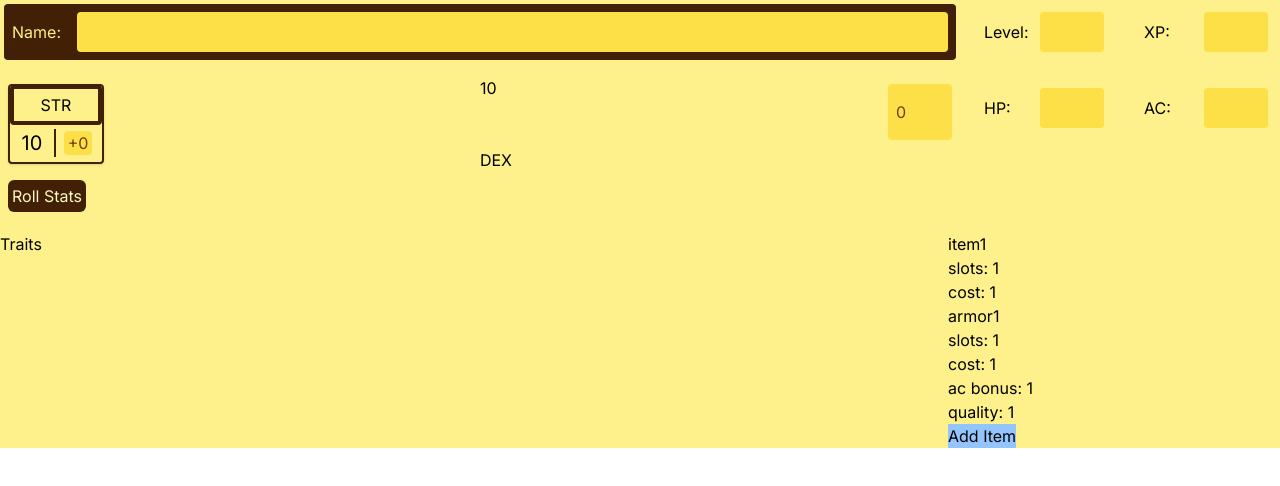
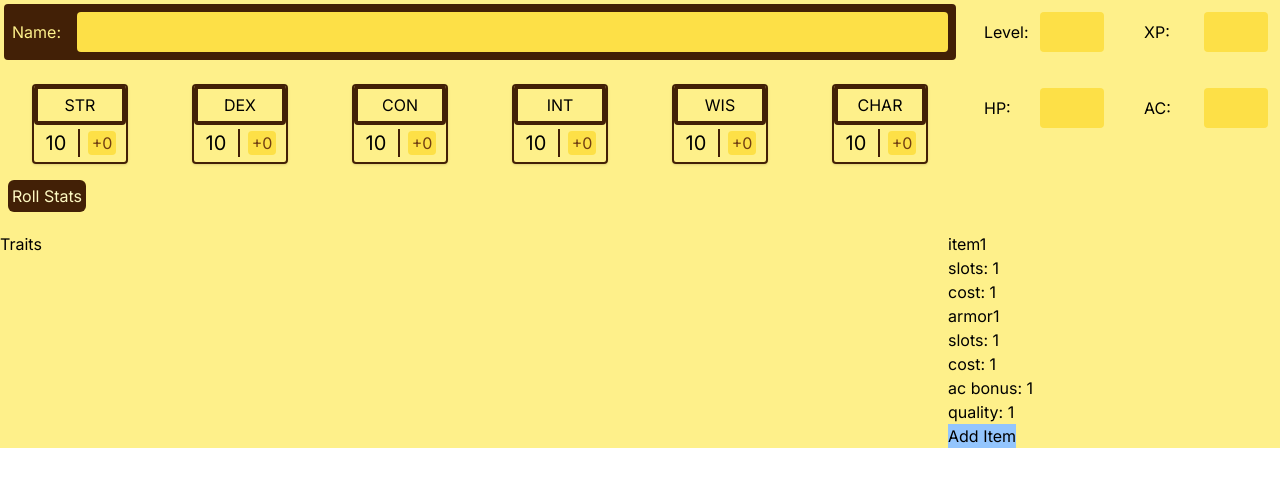
Before and after one commit to mf-andres/knave-charsheet, a Next.js app: page / in a window 1280 px wide. Shown: the top 486 px of the page. Built offline with nearby package versions, Linux system fonts and the light colour scheme.

Commit message:
feat: complete rework the layout of the defenses and bonuses

```diff
--- /dev/null
+++ b/components/defense-and-bonus.tsx
@@ -0,0 +1,36 @@
+import React, { ChangeEvent, Dispatch, SetStateAction } from "react";
+
+interface Props {
+  stat: number;
+  statSetter: Dispatch<SetStateAction<number>>;
+  statName: string;
+}
+
+const DefenseAndBonus: React.FC<Props> = ({ stat, statSetter, statName }) => {
+  const handleInputChange = (
+    e: ChangeEvent<HTMLInputElement>,
+    setter: Function
+  ) => {
+    const newValue = parseInt(e.target.value);
+    setter(newValue);
+  };
+
+  return (
+    <div className="grid grid-cols-2 grid-rows-2 items-center w-24 h-20 border-2 m-2 border-yellow-950 rounded shadow">
+      {/* can we modify both and change the other? */}
+      <div className="col-start-1 col-span-2 row-span-1 text-center p-1 border-4 border-yellow-950 rounded">
+        {statName}
+      </div>
+      <div className="col-start-1 col-span-1 row-start-2 row-span-1 text-center text-xl border-r-2 border-yellow-950">
+        {10 + stat}
+      </div>
+      <input
+        className="col-start-2 col-span-1 row-start-2 row-span-1 w-7 h-6 m-2 text-yellow-900 rounded text-base text-center"
+        value={"+" + stat}
+        onChange={(e) => handleInputChange(e, statSetter)}
+      />
+    </div>
+  );
+};
+
+export default DefenseAndBonus;
--- a/components/defenses-and-bonuses.tsx
+++ b/components/defenses-and-bonuses.tsx
@@ -1,4 +1,5 @@
 import { ChangeEvent, useState } from "react";
+import DefenseAndBonus from "./defense-and-bonus";
 
 export default function DefensesAndBonuses() {
   const [str, setStr] = useState(0);
@@ -6,15 +7,7 @@ export default function DefensesAndBonuses() {
   const [con, setCon] = useState(0);
   const [int, setInt] = useState(0);
   const [wis, setWis] = useState(0);
-  const [cha, setCha] = useState(0);
-
-  const handleInputChange = (
-    e: ChangeEvent<HTMLInputElement>,
-    setter: Function
-  ) => {
-    const newValue = parseInt(e.target.value);
-    setter(newValue);
-  };
+  const [char, setChar] = useState(0);
 
   const setStats = () => {
     setStr(rollStat());
@@ -22,7 +15,7 @@ export default function DefensesAndBonuses() {
     setCon(rollStat());
     setInt(rollStat());
     setWis(rollStat());
-    setCha(rollStat());
+    setChar(rollStat());
   };
 
   const rollStat = () => {
@@ -35,35 +28,42 @@ export default function DefensesAndBonuses() {
 
   return (
     <div>
-      <div className="grid grid-rows-1">
-        <div className="grid grid-cols-2 grid-rows-2 items-center w-24 h-20 border-2 m-2 border-yellow-950 rounded shadow">
-          {/* can we modify both and change the other? */}
-          <div className="col-start-1 col-span-2 row-span-1 text-center p-1 border-4 border-yellow-950 rounded">
-            STR
-          </div>
-          <div className="col-start-1 col-span-1 row-start-2 row-span-1 text-center text-xl border-r-2 border-yellow-950">
-            {10 + str}
-          </div>
-          <input
-            className="col-start-2 col-span-1 row-start-2 row-span-1 w-7 h-6 m-2 text-yellow-900 rounded text-base text-center"
-            value={"+" + str}
-            onChange={(e) => handleInputChange(e, setStr)}
-          />
-        </div>
+      <div className="grid grid-cols-6 grid-rows-1 place-items-center">
+        <DefenseAndBonus
+          stat={str}
+          statSetter={setStr}
+          statName="STR"
+        ></DefenseAndBonus>
 
-        <div className="col-start-2 grid grid-cols-1 grid-rows-1">
-          {/* can we modify both and change the other? */}
-          <div className="col-start-1 col-span-2 grid-rows-1">{10 + dex}</div>
-          <input
-            className="col-start-3 col-span-1 w-16 m-2 p-2 text-yellow-900 rounded"
-            type="number"
-            value={dex}
-            onChange={(e) => handleInputChange(e, setStr)}
-          />
-          <div className="col-start-1 col-span-2 row-start-3 row-span-2">
-            DEX
-          </div>
-        </div>
+        <DefenseAndBonus
+          stat={dex}
+          statSetter={setDex}
+          statName="DEX"
+        ></DefenseAndBonus>
+
+        <DefenseAndBonus
+          stat={con}
+          statSetter={setCon}
+          statName="CON"
+        ></DefenseAndBonus>
+
+        <DefenseAndBonus
+          stat={int}
+          statSetter={setInt}
+          statName="INT"
+        ></DefenseAndBonus>
+
+        <DefenseAndBonus
+          stat={wis}
+          statSetter={setWis}
+          statName="WIS"
+        ></DefenseAndBonus>
+
+        <DefenseAndBonus
+          stat={char}
+          statSetter={setChar}
+          statName="CHAR"
+        ></DefenseAndBonus>
       </div>
       <div>
         <button
```
